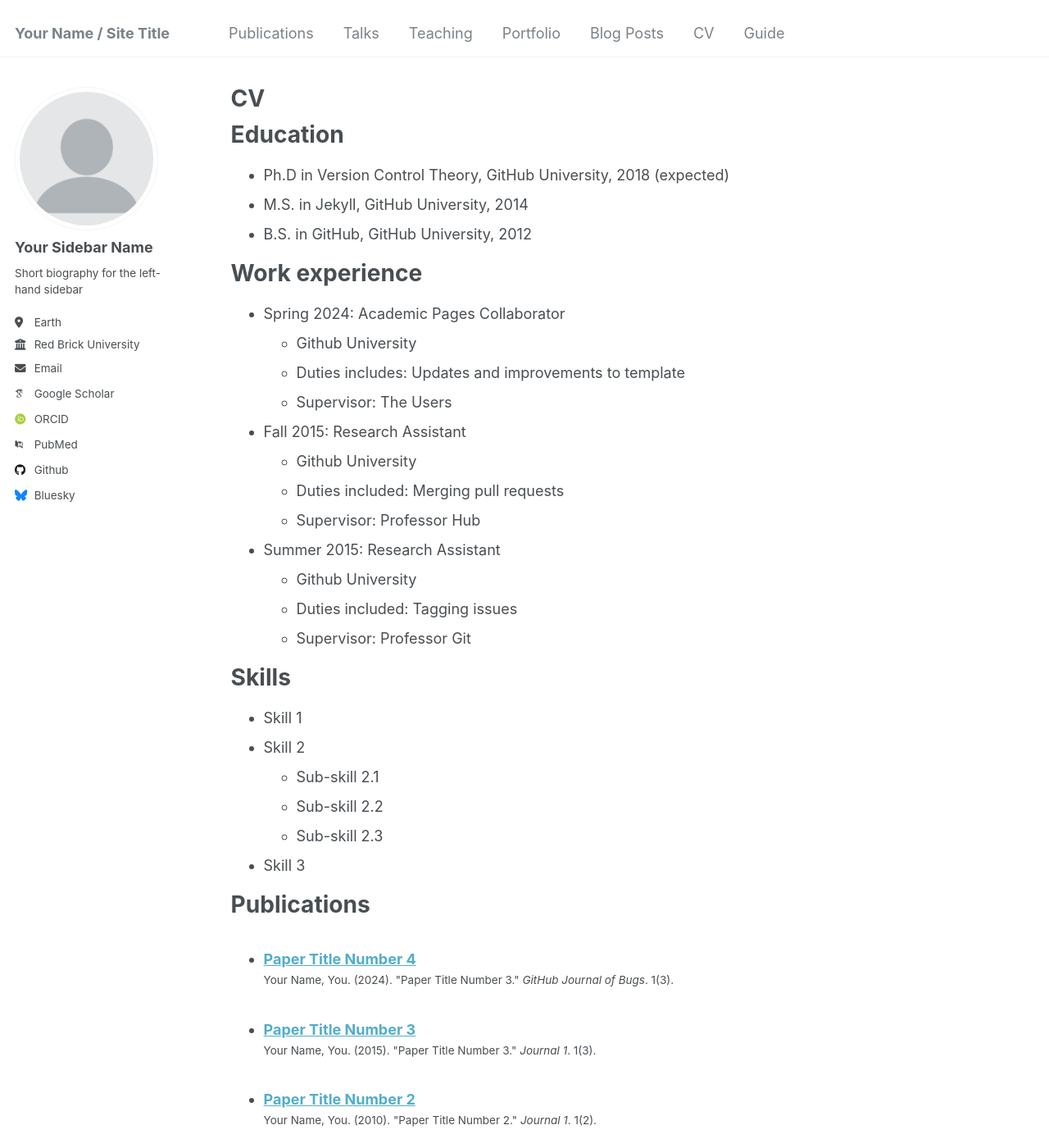
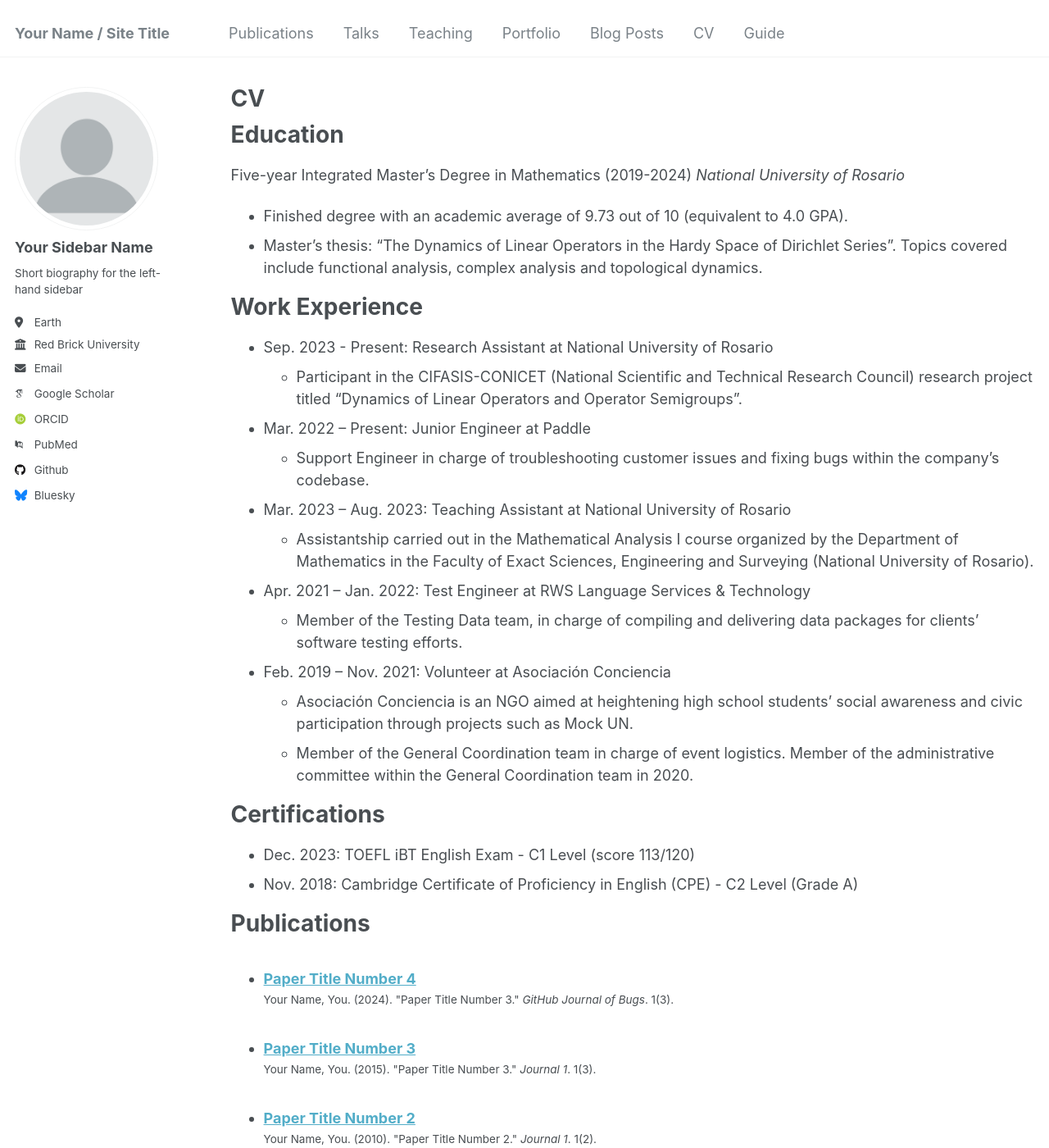
Before and after one commit to matiaspalumbo/matiaspalumbo.github.io, a Jekyll site: the page built from _pages/cv.md, in a window 1280 px wide and 1400 px high. Shown: the whole window at 82% size. Built offline with Jekyll 4.4.1, drawn with Linux system fonts in a browser that asks for light colours; some web fonts are replaced; some of the changed text lies outside the part shown.

Commit message:
Added CV page

```diff
--- a/_pages/cv.md
+++ b/_pages/cv.md
@@ -11,35 +11,38 @@ redirect_from:
 
 Education
 ======
-* Ph.D in Version Control Theory, GitHub University, 2018 (expected)
-* M.S. in Jekyll, GitHub University, 2014
-* B.S. in GitHub, GitHub University, 2012
+Five-year Integrated Master's Degree in Mathematics (2019-2024)
+*National University of Rosario*
+* Finished degree with an academic average of 9.73 out of 10 (equivalent to 4.0 GPA).
+* Master's thesis: “The Dynamics of Linear Operators in the Hardy Space of Dirichlet Series”. Topics covered include functional analysis, complex analysis and topological dynamics.
 
-Work experience
+Work Experience
 ======
-* Spring 2024: Academic Pages Collaborator
-  * Github University
-  * Duties includes: Updates and improvements to template
-  * Supervisor: The Users
+* Sep. 2023 - Present: Research Assistant at National University of Rosario
+  * Participant in the CIFASIS-CONICET (National Scientific and Technical Research Council) research project titled “Dynamics of Linear Operators and Operator Semigroups”.
 
-* Fall 2015: Research Assistant
-  * Github University
-  * Duties included: Merging pull requests
-  * Supervisor: Professor Hub
+* Mar. 2022 – Present: Junior Engineer at Paddle
+  * Support Engineer in charge of troubleshooting customer issues and fixing bugs within the company's codebase.
 
-* Summer 2015: Research Assistant
-  * Github University
-  * Duties included: Tagging issues
-  * Supervisor: Professor Git
+* Mar. 2023 – Aug. 2023: Teaching Assistant at National University of Rosario
+  * Assistantship carried out in the Mathematical Analysis I course organized by the Department of Mathematics in the Faculty of Exact Sciences, Engineering and Surveying (National University of Rosario).
 
-Skills
+* Apr. 2021 – Jan. 2022: Test Engineer at RWS Language Services & Technology
+  * Member of the Testing Data team, in charge of compiling and delivering data packages for clients' software testing efforts.
+
+* Feb. 2019 – Nov. 2021: Volunteer at Asociación Conciencia
+  * Asociación Conciencia is an NGO aimed at heightening high school students' social awareness and civic participation through projects such as Mock UN.
+  * Member of the General Coordination team in charge of event logistics. Member of the administrative committee within the General Coordination team in 2020.
+
+Certifications
 ======
-* Skill 1
-* Skill 2
-  * Sub-skill 2.1
-  * Sub-skill 2.2
-  * Sub-skill 2.3
-* Skill 3
+* Dec. 2023: TOEFL iBT English Exam - C1 Level (score 113/120)
+* Nov. 2018: Cambridge Certificate of Proficiency in English (CPE) - C2 Level (Grade A)
+
+<!-- Publications
+======
+*(In progress)* **Hypercyclic operators on Hardy spaces of Dirichlet series** (2024). Cardeccia R., Muro S., Palumbo M.
+Preliminary version available in my personal page. -->
 
 Publications
 ======
@@ -47,18 +50,38 @@ Publications
     {% include archive-single-cv.html %}
   {% endfor %}</ul>
 
-Talks
+Technical Skills
+======
+* Advanced knowledge of the Python programming language.
+  * Eperience using most common scientific libraries (numpy, matplotlib, scikit-learn) as well as the Manim library (for rendering programmatic mathematical animations) and the Django framework.
+  * Experience working with large-scale codebases and knowledge of common software engineering design patterns.
+* 120-hour Computer Science college courses taken: Python & C Programming and Data Structures & Algorithms.
+* Advanced knowledge of the LaTeX typesetting language.
+* Experience working with Octave, Maxima and SageMath.
+
+Awards & Scholarships
+======
+* Sep. 2023 - Aug. 2024: EVC-CIN Scholarship awarded by the National Interuniversity Council of Argentina
+  * Research scholarship for participation in the “Dynamics of Linear Operators and Operator Semigroups” CIFASIS-CONICET research project.
+
+* Sep. 2022: First Prize in National Monograph Contest awarded by the Mathematical Union of Argentina
+  * First prize as author of “Transcendental Number Theory”, a survey of the main results in transcendental number theory with a focus on proofs involving analytical number theory.
+
+* Jan. 2022 - Mar. 2022: Friends of Fulbright Scholarship awarded by the Fulbright Association
+  * Seven-week academic exchange program in the University of Arkansas, United States.
+
+Presentations & Workshops Given
 ======
   <ul>{% for post in site.talks reversed %}
     {% include archive-single-talk-cv.html  %}
   {% endfor %}</ul>
 
-Teaching
+Attended Forums & Conferences
 ======
-  <ul>{% for post in site.teaching reversed %}
-    {% include archive-single-cv.html %}
-  {% endfor %}</ul>
-
-Service and leadership
-======
-* Currently signed in to 43 different slack teams
+* Sep. 2024: Annual Conference of the Mathematical Union of Argentina (Catamarca, Argentina)
+* Jul. 2024: Escuela de Ciencias Informáticas (Buenos Aires, Argentina)
+  * Two 15-hour courses taken: Modeling and Analysis of Complex Systems and Large Language Models.
+* Sep. 2023: 10th Heidelberg Laureate Forum (Heidelberg, Germany)
+  * The HLF is a selective networking conference where 200 young researchers in mathematics and computer science across the world spend a week interacting with Abel Prize and Fields Medal laureates, among other award recipients.
+* May. 2023: IX Congress in Applied, Computational and Industrial Mathematics (Santa Fe, Argentina)
+* Sep. 2022: Annual Conference of the Mathematical Union of Argentina (Neuquén, Argentina)
```
